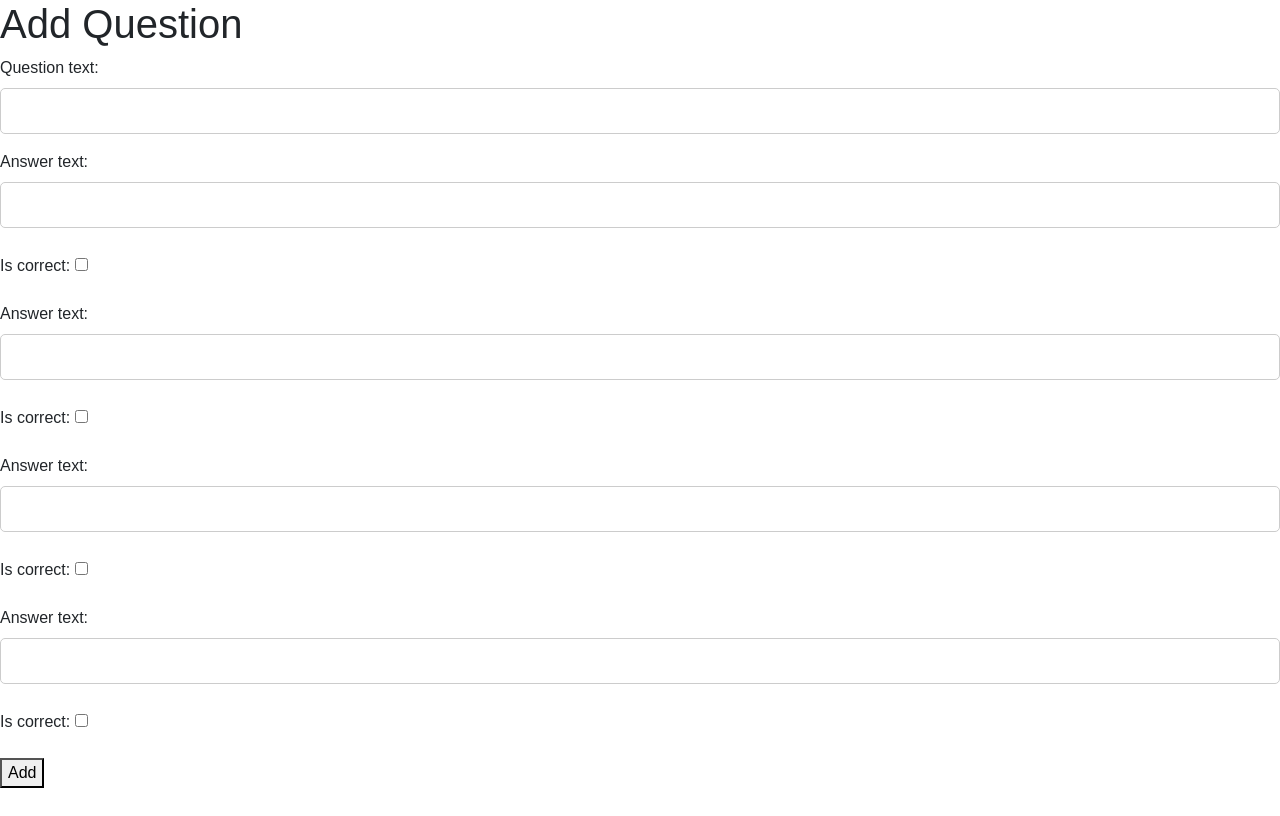
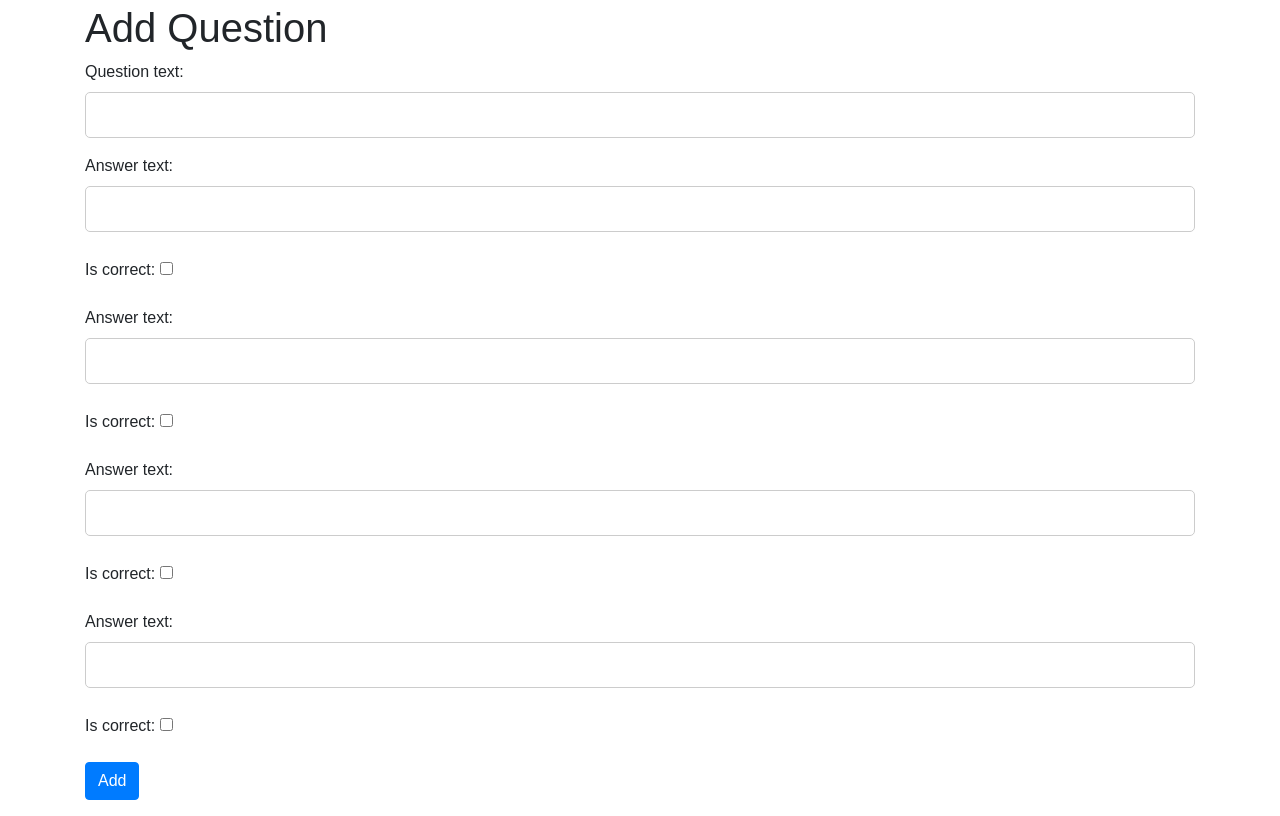
Before and after one commit to AdelinCraciunesc/django_quiz_app, a Django app: page /question_add/1/ in a window 1280 px wide. Shown: the part 56-872 px from the top of the page. Before the commit the page ends 844 px from the top, so only its background shows below. Run offline with Django 5.2, Linux system fonts and the light colour scheme; some libraries are stand-ins or nearby versions.

Commit message:
question form edit

```diff
--- a/templates/quiz/question_add.html
+++ b/templates/quiz/question_add.html
@@ -1,6 +1,6 @@
 {% extends 'base.html' %}
 {% block content %}
-<div>
+<div class="container">
     <h1> Add Question </h1>
     <form method="POST">
         {% csrf_token %}
@@ -9,7 +9,7 @@
         {% for form in answer_forms %}
             {{ form.as_p }}
         {% endfor %}
-        <button type="submit">Add</button>
+        <button type="submit" class="btn btn-primary mb-3">Add</button>
     </form>
 </div>
 {% endblock %}
--- a/templates/quiz/question_edit.html
+++ b/templates/quiz/question_edit.html
@@ -1,6 +1,6 @@
 {% extends 'base.html' %}
 {% block content %}
-<div>
+<div class="container">
     <h1> Edit Question </h1>
     <form method="POST">
         {% csrf_token %}
@@ -9,7 +9,7 @@
         {% for form in answer_forms %}
             {{ form.as_p }}
         {% endfor %}
-        <button type="submit">Edit</button>
+        <button type="submit" class="btn btn-primary mb-3">Edit</button>
     </form>
 </div>
 {% endblock %}/
```
